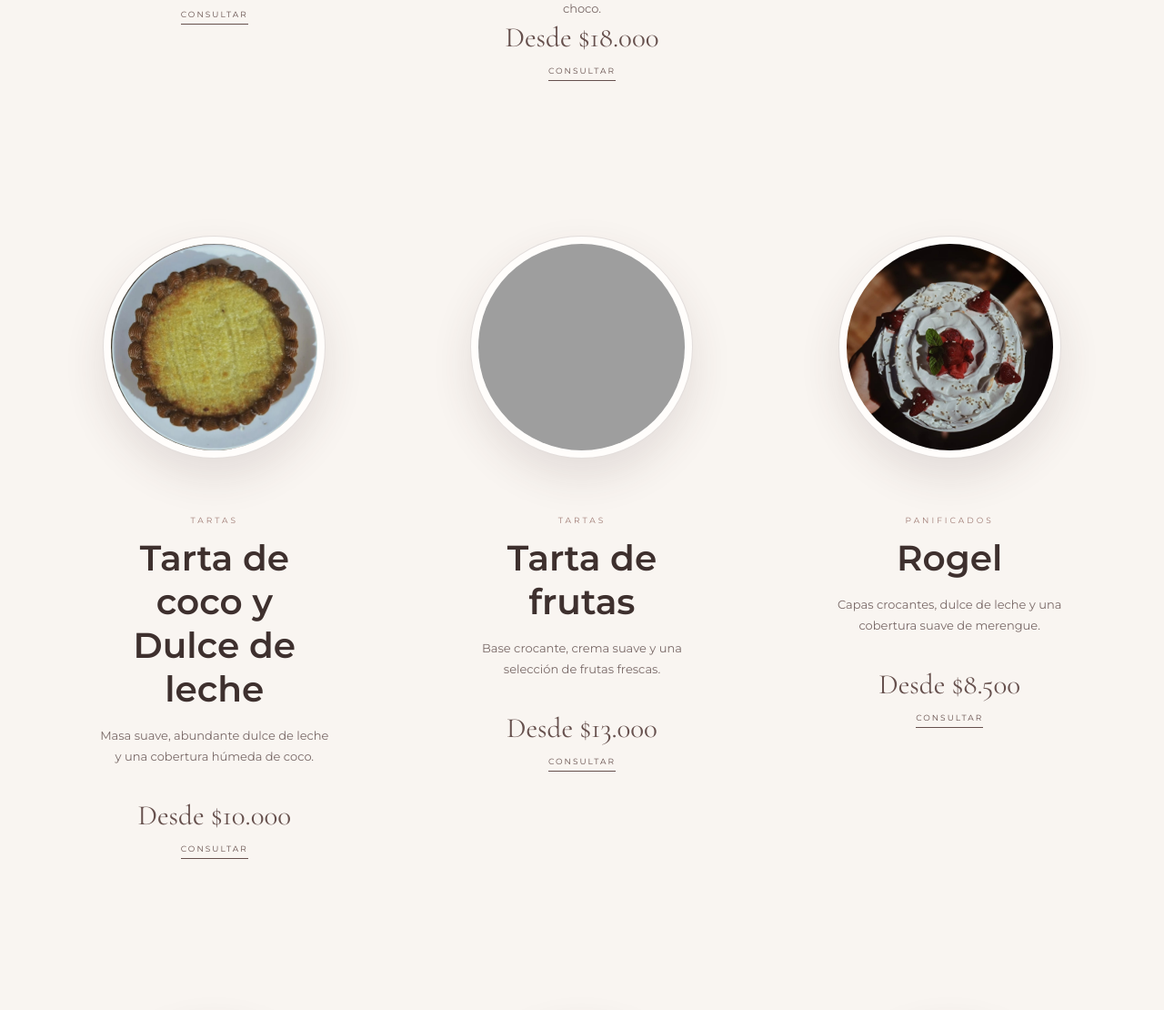
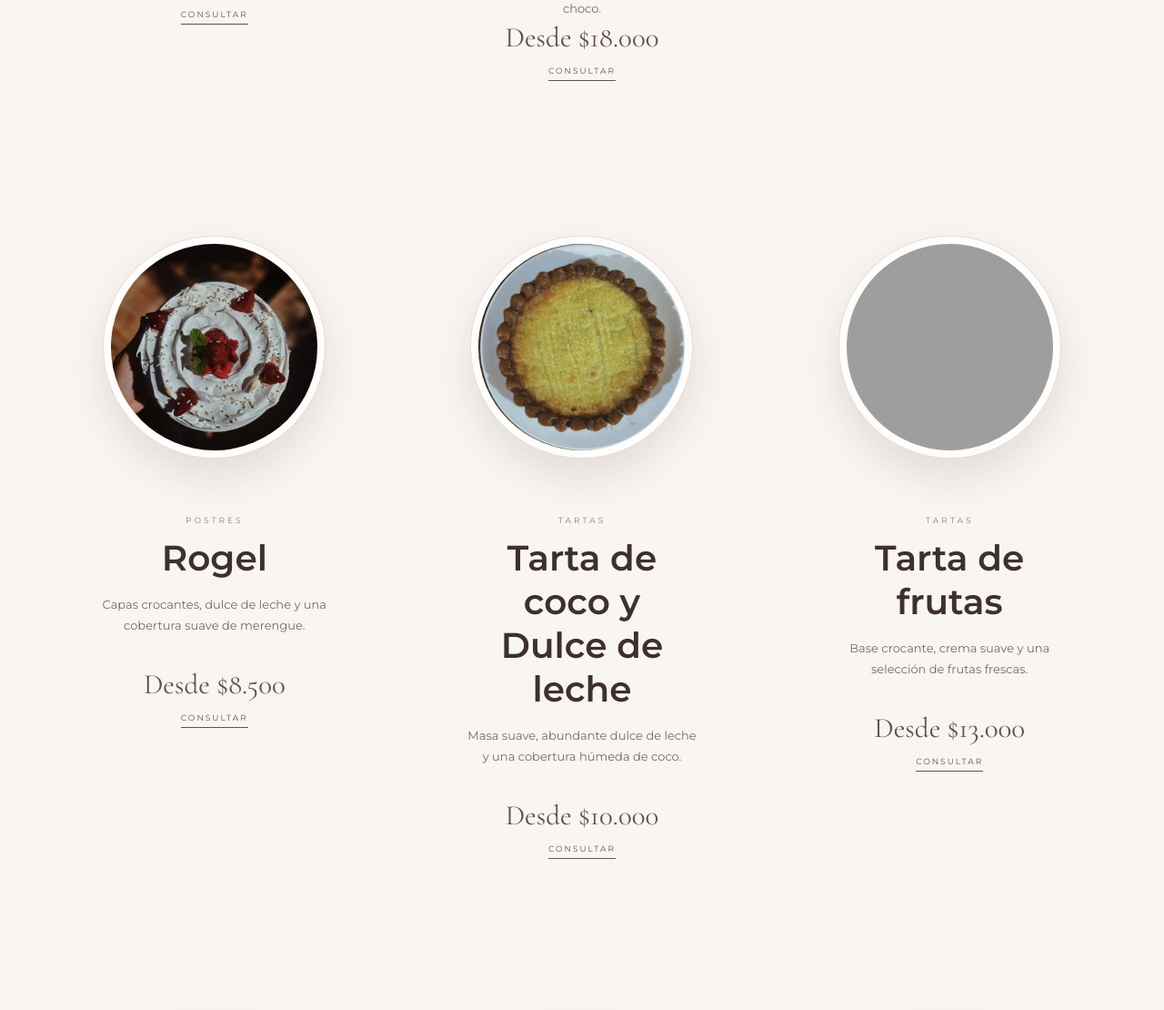
Before and after one commit to PelucheStein/amorata-web, a Flask app: page /catalogo in a window 1280 px wide. Shown: the part 1157-2267 px from the top of the page at 91% size. Run offline with Flask 3, Linux system fonts and the light colour scheme; grey boxes are pictures that could not be loaded.

Commit message:
new cambios

```diff
--- a/templates/catalogo.html
+++ b/templates/catalogo.html
@@ -50,7 +50,7 @@
         <section class="grilla-productos catalogo-circular">
 
             <!-- ========================================== -->
-            <!-- SECCIÓN POSTRES (Cheesecakes y Alfajores)  -->
+            <!-- SECCIÓN POSTRES                             -->
             <!-- ========================================== -->
 
             <!-- 1. CHEESECAKE DE FRUTILLA -->
@@ -67,7 +67,7 @@
                 </div>
             </article>
 
-            <!-- 2. CHEESECAKE DE DULCE DE LECHE (Movido a Postres) -->
+            <!-- 2. CHEESECAKE DE DULCE DE LECHE -->
             <article class="producto producto-circular" data-categoria="postres">
                 <div class="producto-foto-circular">
                     <img src="{{ url_for('static', filename='img/cheesecake-ddl.jpg') }}" alt="Cheesecake de dulce de leche">
@@ -81,7 +81,7 @@
                 </div>
             </article>
 
-            <!-- 3. ALFAJORES (NUEVO - Postres) -->
+            <!-- 3. ALFAJORES -->
             <article class="producto producto-circular" data-categoria="postres">
                 <div class="producto-foto-circular">
                     <img src="{{ url_for('static', filename='img/alfajores.jpg') }}" alt="Alfajores">
@@ -95,11 +95,25 @@
                 </div>
             </article>
 
+            <!-- 4. ROGEL (CORREGIDO EN POSTRES) -->
+            <article class="producto producto-circular" data-categoria="postres">
+                <div class="producto-foto-circular">
+                    <img src="{{ url_for('static', filename='img/rogel.jpg') }}" alt="Rogel">
+                </div>
+                <div class="producto-contenido">
+                    <p class="producto-categoria">Postres</p>
+                    <h2>Rogel</h2>
+                    <p class="producto-descripcion">Capas crocantes, dulce de leche y una cobertura suave de merengue.</p>
+                    <p class="producto-precio">Desde $8.500</p>
+                    <a href="https://wa.me/5493754456198?text=Hola%20Ro!%20Quisiera%20consultar%20por%20el%20Rogel." target="_blank" class="producto-boton">Consultar</a>
+                </div>
+            </article>
+
             <!-- ========================================== -->
             <!-- SECCIÓN TARTAS                              -->
             <!-- ========================================== -->
 
-            <!-- 4. TARTA DE COCO Y DULCE DE LECHE -->
+            <!-- 5. TARTA DE COCO Y DULCE DE LECHE -->
             <article class="producto producto-circular" data-categoria="tartas">
                 <div class="producto-foto-circular">
                     <img src="{{ url_for('static', filename='img/tarta-coco.jpg') }}" alt="Tarta de coco y dulce de leche">
@@ -113,7 +127,7 @@
                 </div>
             </article>
 
-            <!-- 5. TARTA DE FRUTAS -->
+            <!-- 6. TARTA DE FRUTAS -->
             <article class="producto producto-circular" data-categoria="tartas">
                 <div class="producto-foto-circular">
                     <img src="{{ url_for('static', filename='img/tarta-frutas.jpg') }}" alt="Tarta de frutas">
@@ -130,20 +144,6 @@
             <!-- ========================================== -->
             <!-- SECCIÓN PANIFICADOS                         -->
             <!-- ========================================== -->
-
-            <!-- 6. ROGEL (Sigue en Panificados o Postres? Lo dejamos en Panificados como antes) -->
-            <article class="producto producto-circular" data-categoria="panificados">
-                <div class="producto-foto-circular">
-                    <img src="{{ url_for('static', filename='img/rogel.jpg') }}" alt="Rogel">
-                </div>
-                <div class="producto-contenido">
-                    <p class="producto-categoria">Panificados</p>
-                    <h2>Rogel</h2>
-                    <p class="producto-descripcion">Capas crocantes, dulce de leche y una cobertura suave de merengue.</p>
-                    <p class="producto-precio">Desde $8.500</p>
-                    <a href="https://wa.me/5493754456198?text=Hola%20Ro!%20Quisiera%20consultar%20por%20el%20Rogel." target="_blank" class="producto-boton">Consultar</a>
-                </div>
-            </article>
 
             <!-- 7. ROLLS DE CANELA -->
             <article class="producto producto-circular" data-categoria="panificados">
```
